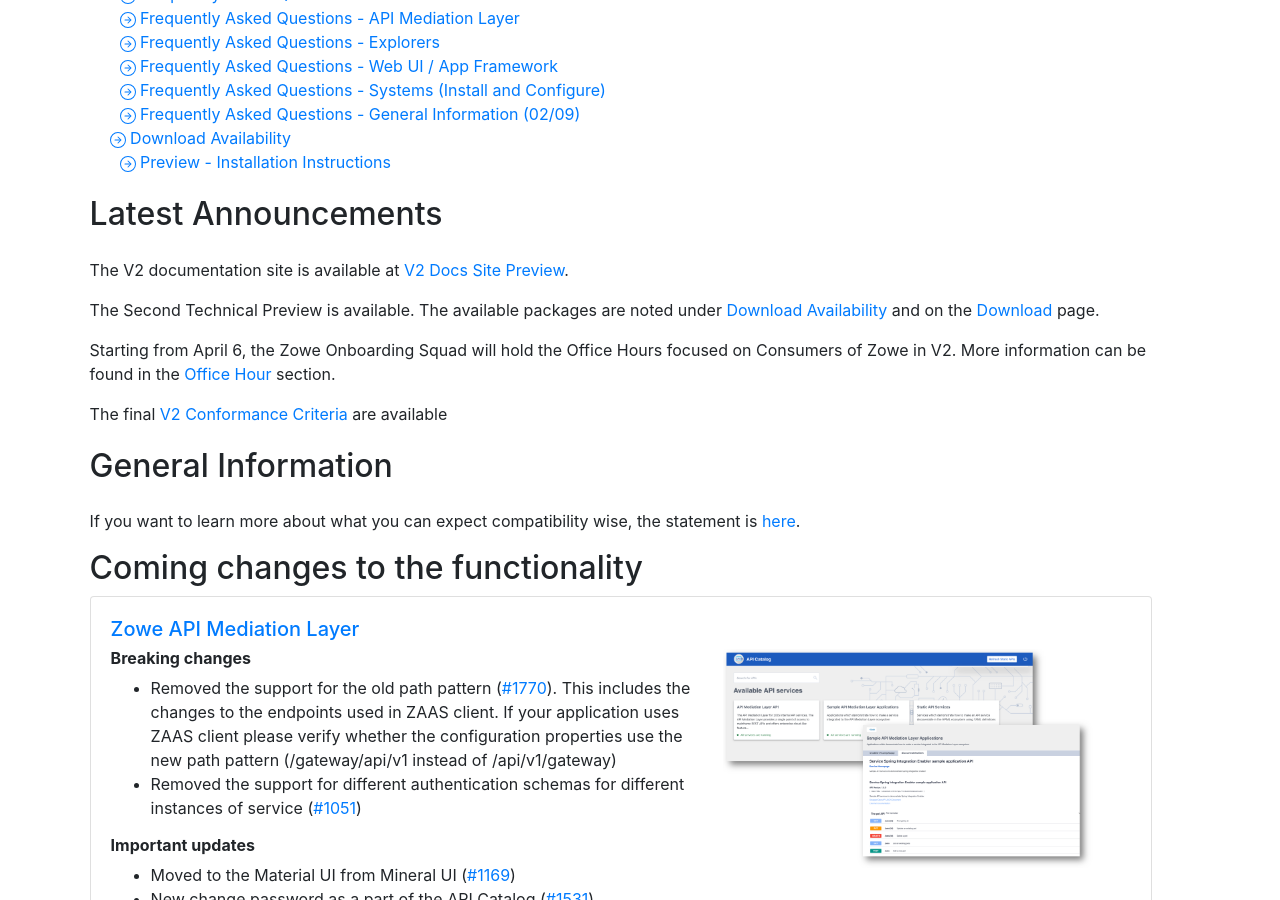
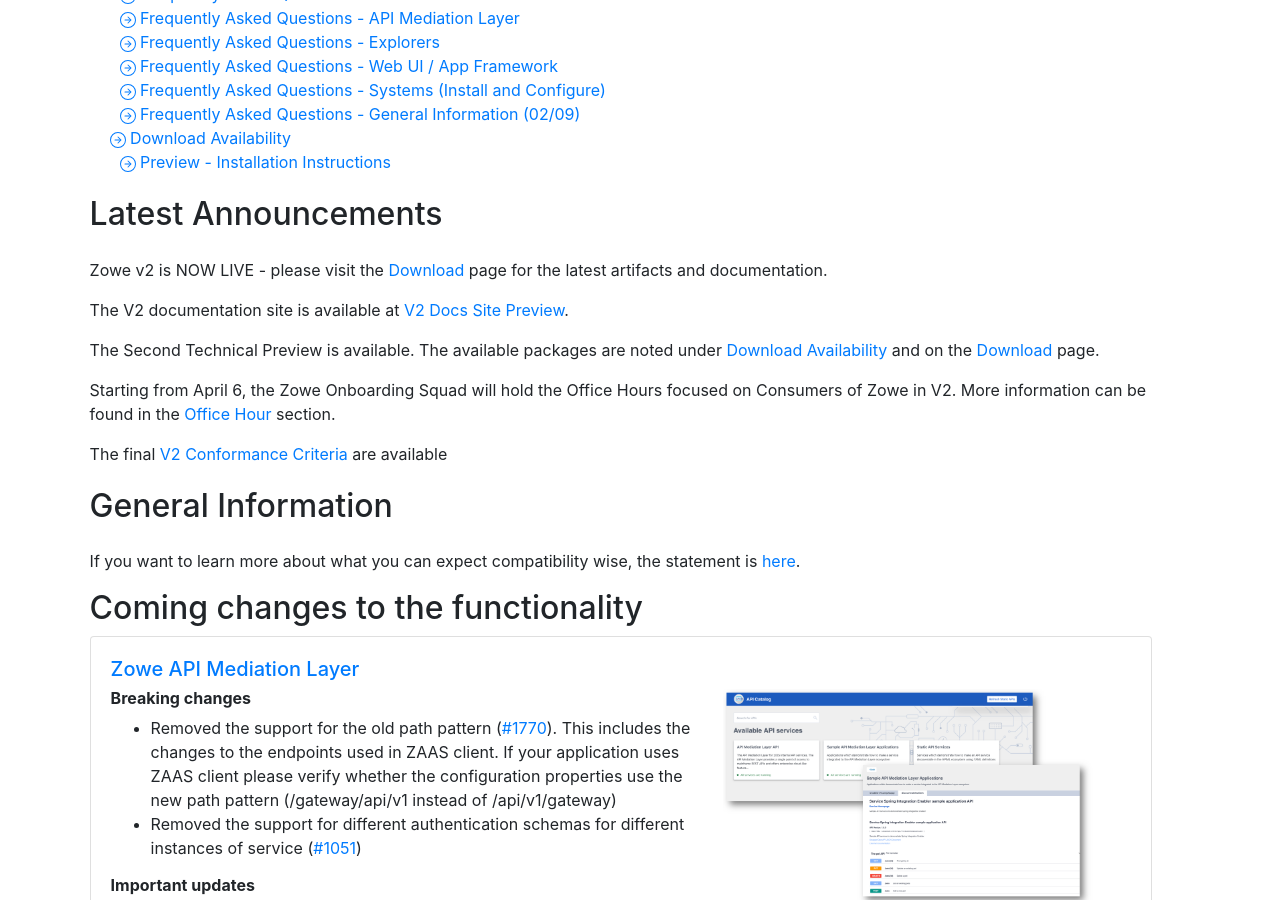
Before and after one commit to zowe/zowe.github.io, a Jekyll site: the page built from vNext.md, in a window 1280 px wide and 900 px high, scrolled down 485 px. Built offline with Jekyll 4.4.1, drawn with Linux system fonts in a browser that asks for light colours; our own code applies the rules of GitHub Pages for plain Markdown files.

Commit message:
add announcement to vnext page
Signed-off-by: MarkAckert <mark.ackert@broadcom.com>

```diff
--- a/vNext.md
+++ b/vNext.md
@@ -101,6 +101,7 @@
   </div>
   <div>
     <h2 style="margin-bottom: 1.5rem; margin-top: 2%" id="latest-announcements">Latest Announcements</h2>
+    <p>Zowe v2 is NOW LIVE - please visit the <a href="https://www.zowe.org/download.html">Download</a> page for the latest artifacts and documentation.</p>
     <p>The V2 documentation site is available at <a href="https://deploy-preview-1961--zowe-docs-master.netlify.app/">V2 Docs Site Preview</a>.</p>
     <p>The Second Technical Preview is available. The available packages are noted under <a href="#download-availability">Download Availability</a> and on the <a href="https://www.zowe.org/download.html">Download</a> page.</p>
     <p>Starting from April 6, the Zowe Onboarding Squad will hold the Office Hours focused on Consumers of Zowe in V2. More information can be found in the <a href="#office-hours">Office Hour</a> section.</p>
```
